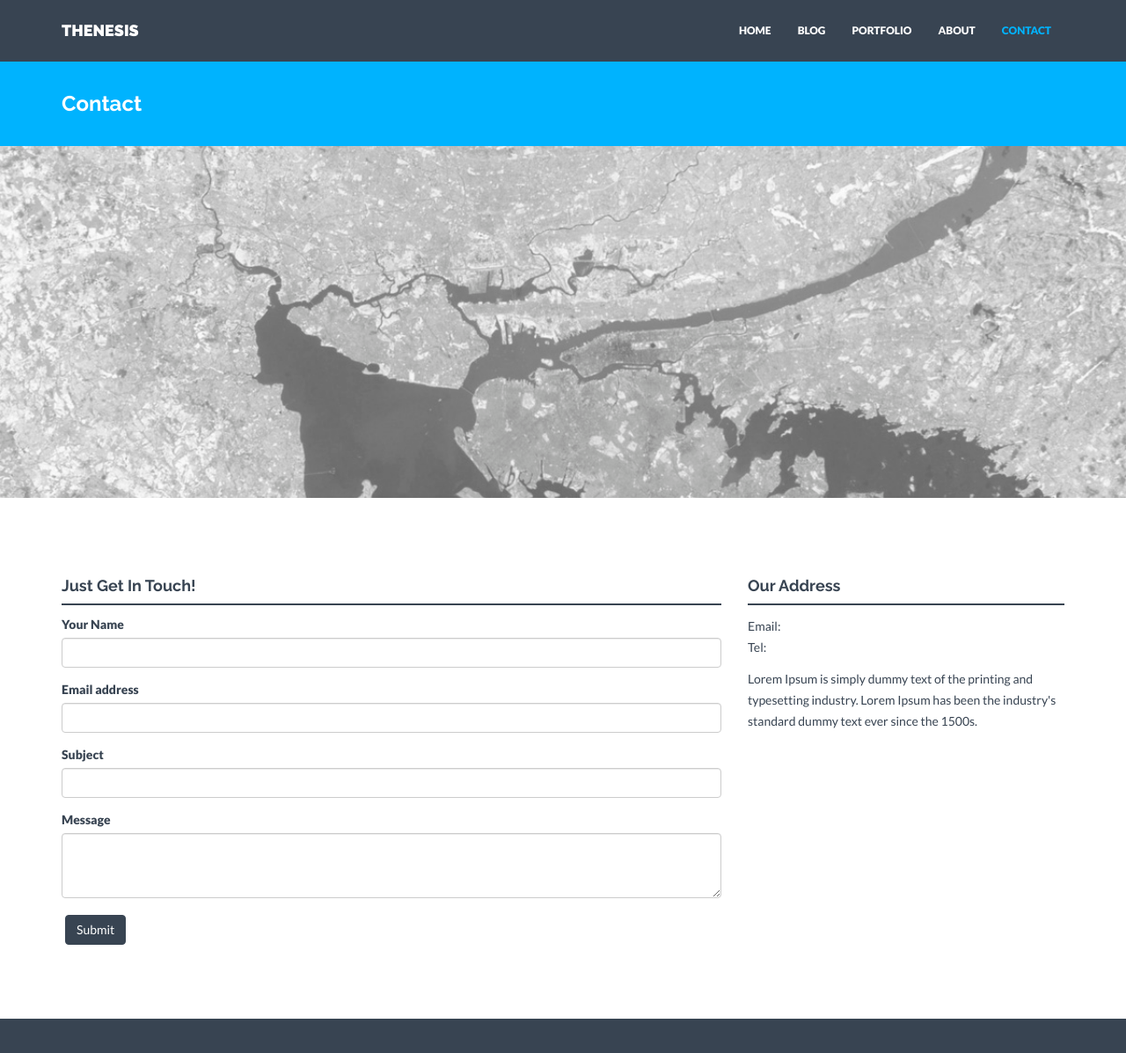
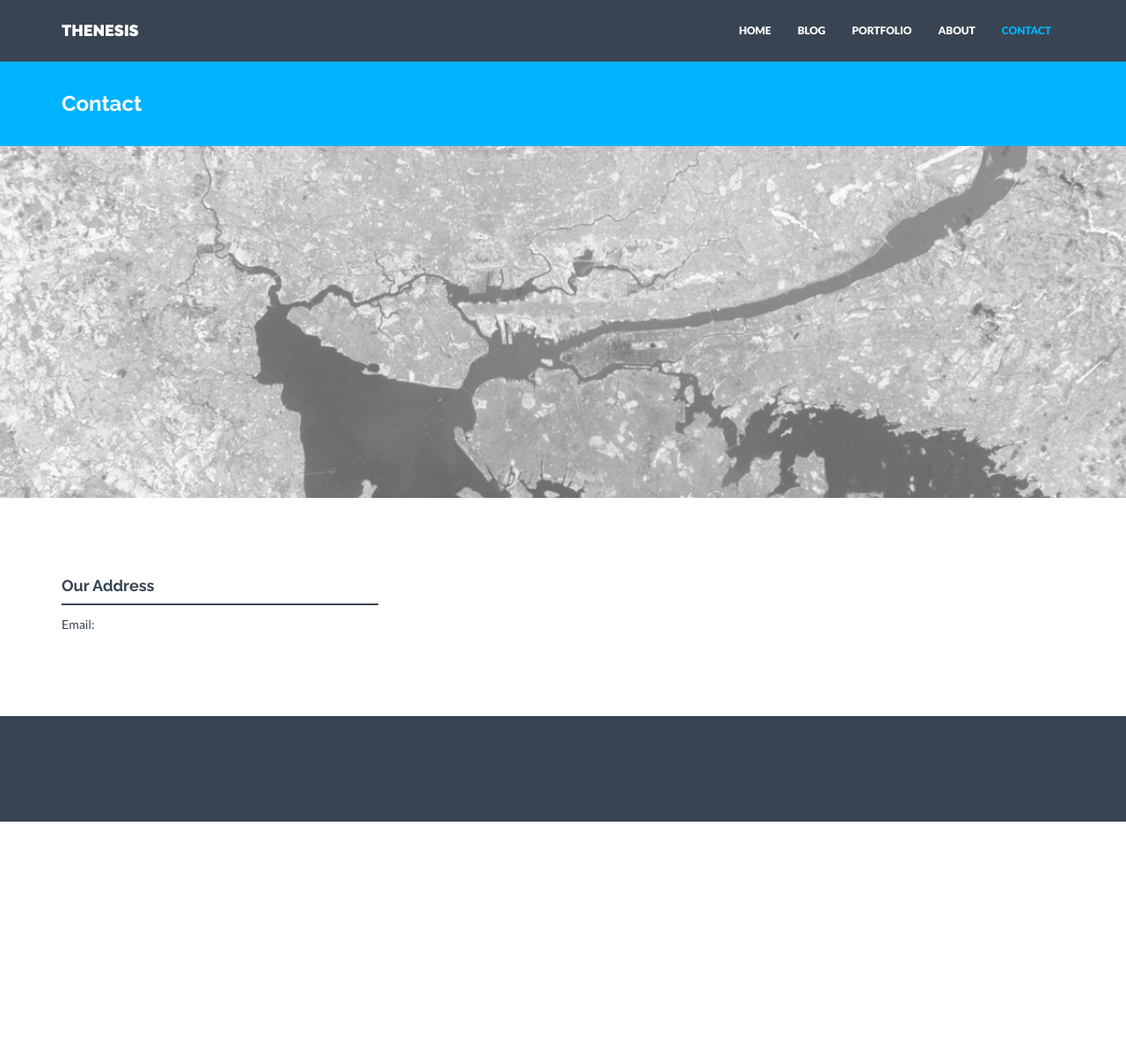
Before and after one commit to thenesis-org/thenesis-org.github.io, a Jekyll site: the page built from contact.html, in a window 1280 px wide and 1278 px high. Shown: the top 1197 px of the window at 88% size. Built offline with Jekyll 4.4.1, drawn with Linux system fonts in a browser that asks for light colours; nearby versions of some CDN libraries.

Commit message:
Update contact page

```diff
--- a/contact.html
+++ b/contact.html
@@ -8,6 +8,7 @@ permalink: /contact/
 
 <div class="container mtb">
     <div class="row">
+        <!--
         <div class="col-lg-8">
             <h4>Just Get In Touch!</h4>
             <div class="hline"></div>
@@ -31,21 +32,29 @@ permalink: /contact/
                   </div>
                   <button type="submit" class="btn btn-theme">Submit</button>
                 </form>
-        </div><! --/col-lg-8 -->
+        </div>
+        -->
+        <!--/col-lg-8 -->
 
         <div class="col-lg-4">
             <h4>Our Address</h4>
             <div class="hline"></div>
+                <!--
                 <p>
                     {% for line in site.address.first.lines %}
                         {{ line }} <br>
                     {% endfor %}
                 </p>
+                -->
                 <p>
                     Email: {{ site.email }}<br/>
+                    <!--
                     Tel: {{ site.tel }}
+                    -->
                 </p>
+                <!--
                 <p>Lorem Ipsum is simply dummy text of the printing and typesetting industry. Lorem Ipsum has been the industry's standard dummy text ever since the 1500s.</p>
-        </div>
-    </div><! --/row -->
-</div><! --/container -->
+                -->
+            </div>
+    </div> <!--/row -->
+</div> <!--/container -->
```
